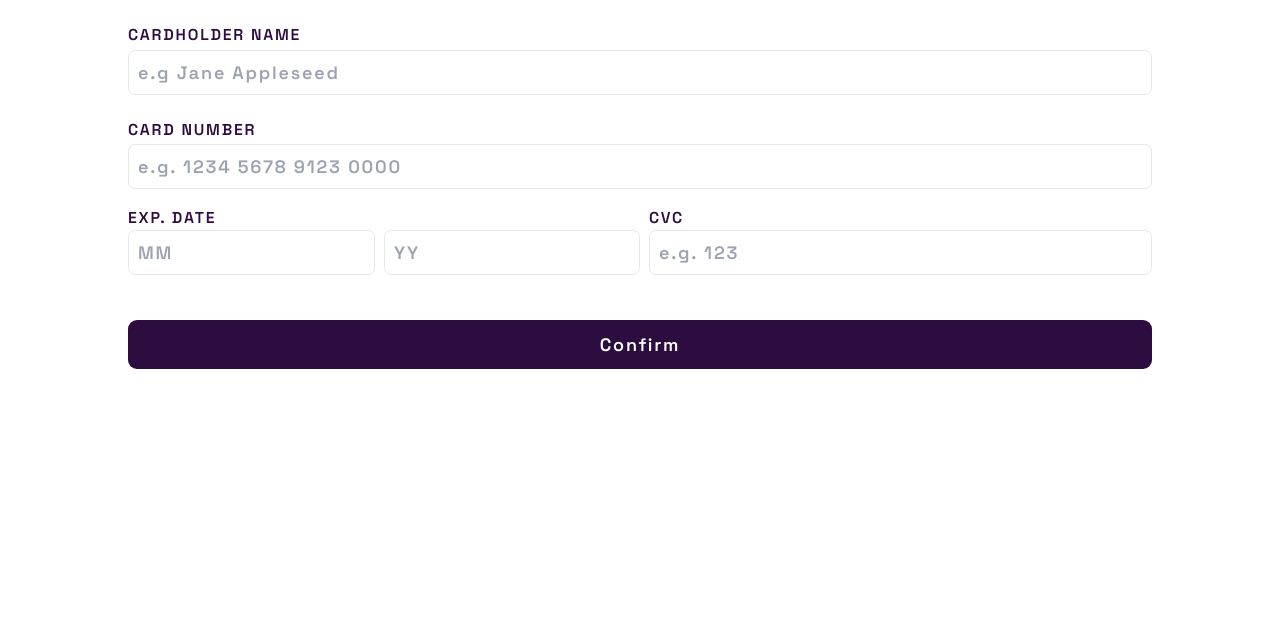
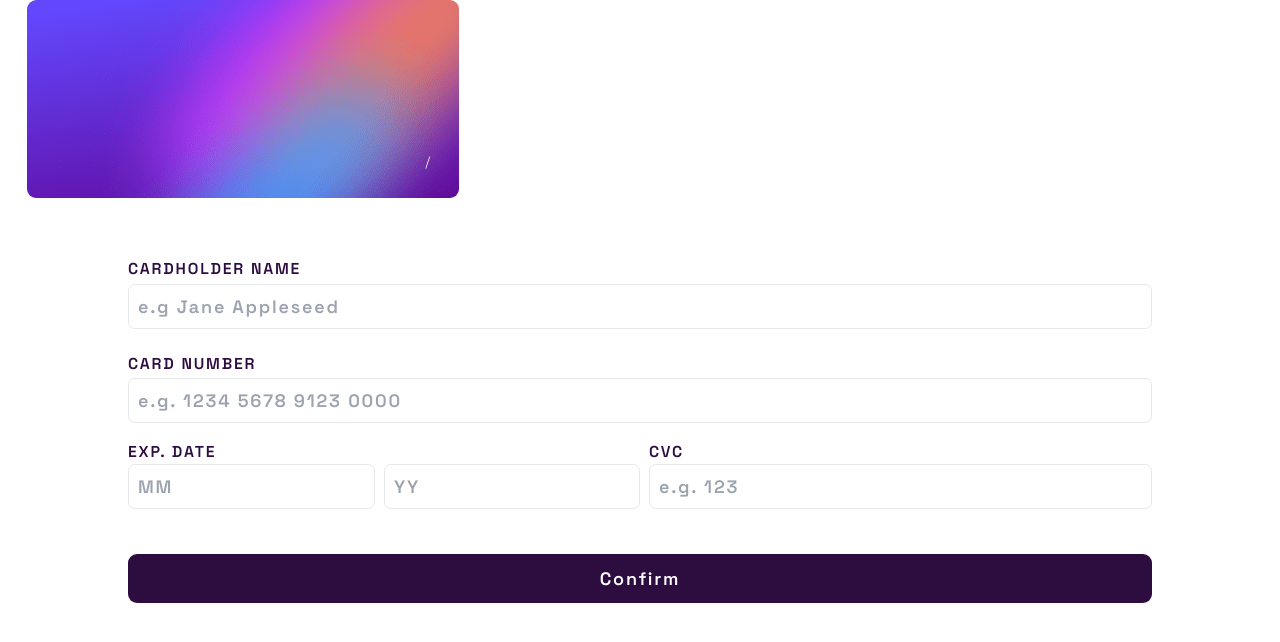
Before and after one commit to JuliCoDev/interactive_card, a React (Create React App) app: page / in a window 1280 px wide. Shown: the top 642 px of the page. Built offline with nearby package versions, Linux system fonts and the light colour scheme.

Commit message:
Add front card with name, date and cardNumber

```diff
--- a/src/pages/Dashboard.jsx
+++ b/src/pages/Dashboard.jsx
@@ -6,6 +6,7 @@ import { useState } from "react";
 import useValidateInputCard from "../hooks/useValidateInputCard";
 import ErrorInput from "../styleComponents/ErrorInput";
 import Complete from "./Complete";
+import Card from "../styleComponents/Card";
 
 
 const initialValues = {
@@ -74,8 +75,21 @@ export default function Dashboard(){
 
     if(!complete){
         return(
-
-            <form className="w-4/5 m-auto mt-4" onSubmit={handleSubmit}>
+            <div>
+                <Card className={`text-white bg-[url("./assets/bg-card-front.png")] relative p-6`}>
+                    <div className="font-medium text-lg">
+                        <p className="absolute bottom-1/2">{cardValues.cardNumber}</p>
+                    </div>
+                    <div className="font-light text-xs">
+                        <p className="absolute bottom-6 w-3/5 whitespace-pre-wrap">
+                            {cardValues.cardholderName}
+                        </p>
+                        <p className="absolute bottom-6 right-6">
+                            {cardValues.month}/{cardValues.year}
+                        </p>
+                    </div>
+                </Card>
+                <form className="w-4/5 m-auto mt-12" onSubmit={handleSubmit}>
 
                     <div className="mb-4">
                         <Label htmlFor="cardholderName">CARDHOLDER NAME</Label>
@@ -179,6 +193,7 @@ export default function Dashboard(){
                         </Button>
                     </div>
                 </form>
+            </div>
 
         )
     }
--- /dev/null
+++ b/src/styleComponents/Card.jsx
@@ -0,0 +1,12 @@
+import tw from "tailwind-styled-components";
+
+const Card = tw.div`
+    rounded-lg
+    bg-blue-300
+    ml-6
+    w-96
+    h-44
+    uppercase
+`;
+
+export default Card;
--- a/tailwind.config.js
+++ b/tailwind.config.js
@@ -14,6 +14,12 @@ module.exports = {
       fontFamily: {
         space: ['Space Grotesk'],
       },
+      width: {
+        'card-md': '28rem',
+      },
+      height: {
+        'card-md': '15rem',
+      }
     },
   },
   plugins: [],
```
Also changed, not shown: src/assets/bg-card-front.png (added). Lines whose indentation alone changed are shown as unchanged.
